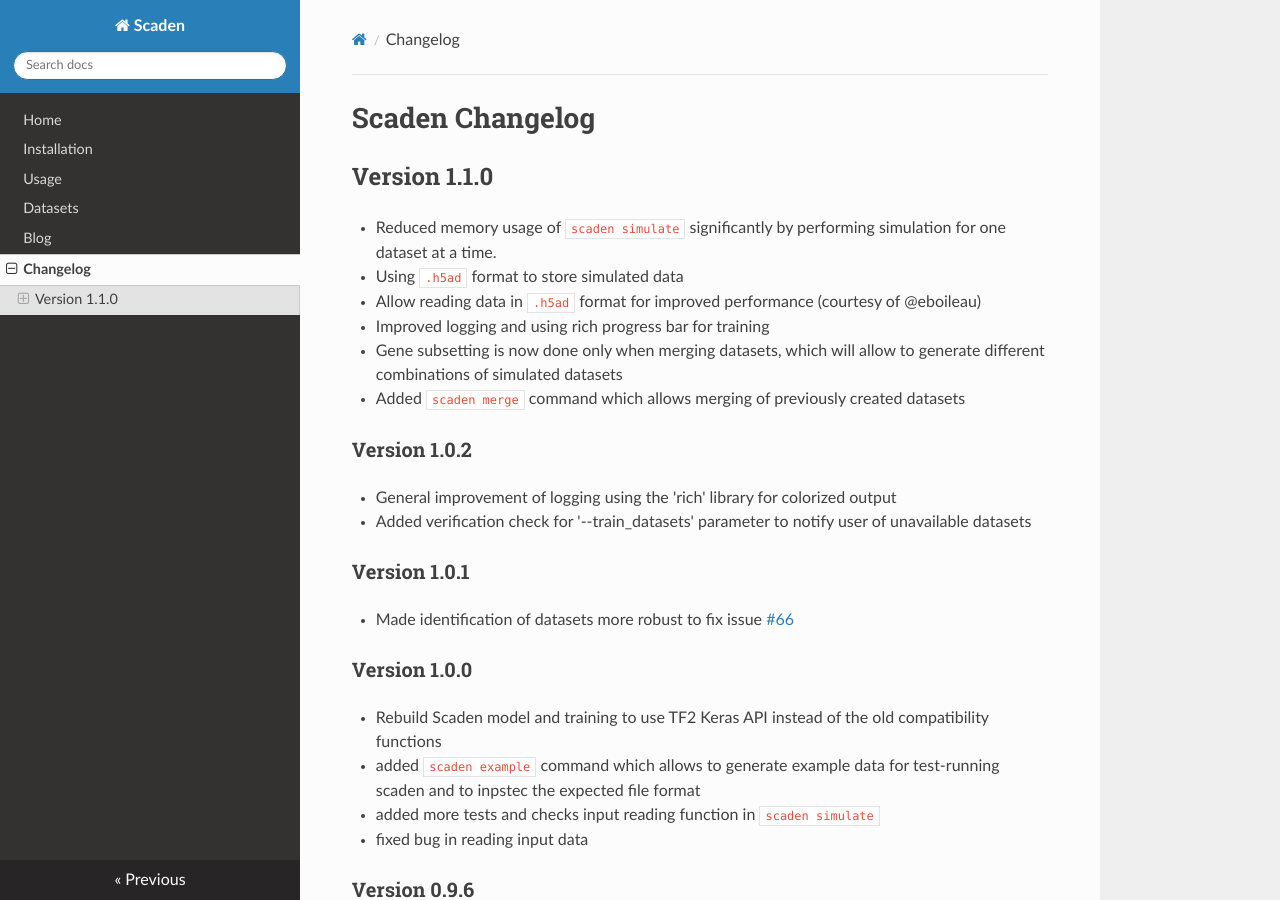
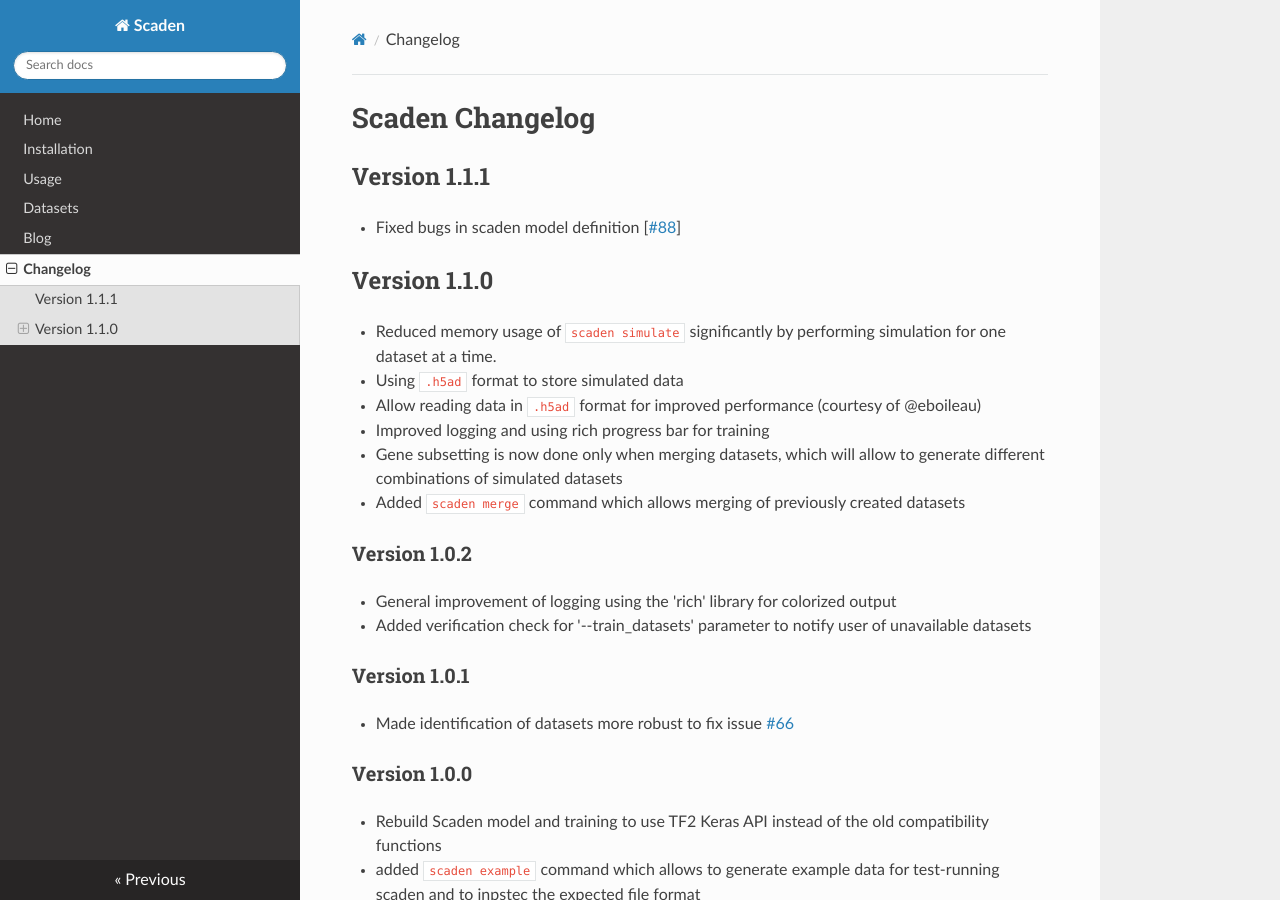
Before and after one commit to KevinMenden/scaden, an MkDocs documentation site: the page built from docs/changelog.md, in a window 1280 px wide and 900 px high. Built offline with MkDocs 1.6.1, drawn with Linux system fonts in a browser that asks for light colours; nearby versions of some CDN libraries.

Commit message:
changelog

```diff
--- a/docs/changelog.md
+++ b/docs/changelog.md
@@ -1,4 +1,8 @@
 # Scaden Changelog
+
+## Version 1.1.1
+
+* Fixed bugs in scaden model definition [[#88](https://github.com/KevinMenden/scaden/issues/88)]
 
 ## Version 1.1.0
 
@@ -9,7 +13,6 @@
 * Gene subsetting is now done only when merging datasets, which will allow to generate different combinations
 of simulated datasets
 * Added `scaden merge` command which allows merging of previously created datasets
-
 
 ### Version 1.0.2
 
@@ -30,9 +33,9 @@
 
 ### Version 0.9.6
 
-+ fixed Dockerfile (switched to pip installation)
-+ added better error messages to `simulate` command
-+ cleaned up dependencies
+* fixed Dockerfile (switched to pip installation)
+* added better error messages to `simulate` command
+* cleaned up dependencies
 
 ### v0.9.5
 
```
Also changed, not shown: CHANGELOG.md (+5 -5 lines).
